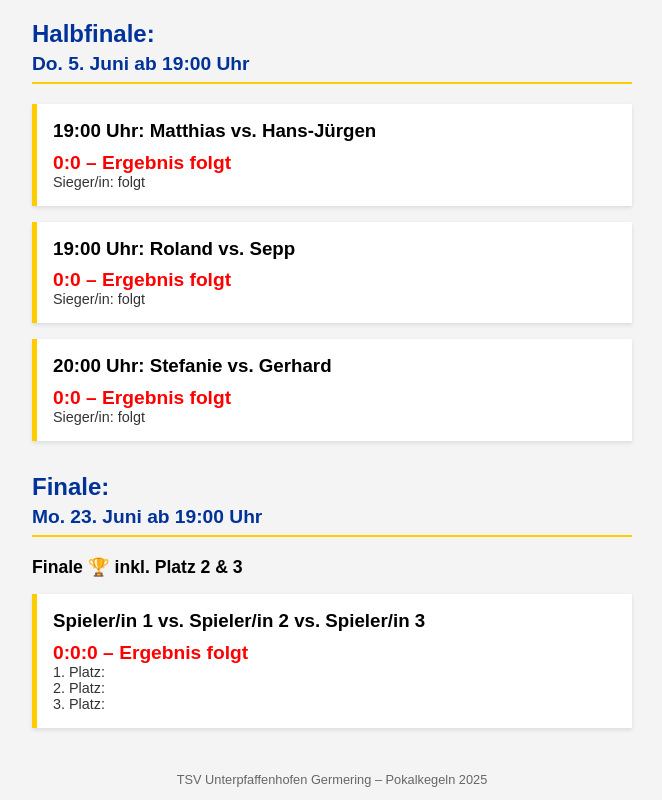
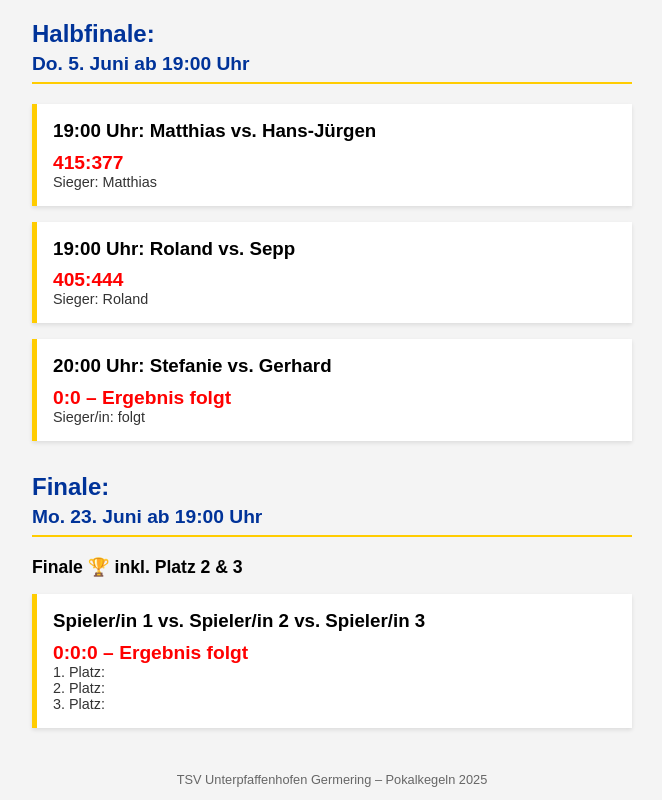
Before and after one commit to tsv-ug-kegeln/pokalkegeln-2025, a plain HTML site: page index.html in a window 1280 px wide. Shown: the part 945-1745 px from the top of the page, without its empty margins (308-970 px from the left). Drawn offline with Linux system fonts and the light colour scheme.

Commit message:
index.html aktualisieren

```diff
--- a/index.html
+++ b/index.html
@@ -105,8 +105,8 @@
     ];
 
     const round2Matches = [
-      { time: "19:00 Uhr", player1: "Matthias", player2: "Hans-Jürgen" },
-      { time: "19:00 Uhr", player1: "Roland", player2: "Sepp" },
+      { time: "19:00 Uhr", player1: "Matthias", player2: "Hans-Jürgen", result: "415:377   Sieger*in: Matthias"},
+      { time: "19:00 Uhr", player1: "Roland", player2: "Sepp", result: "405:444   Sieger*in: Roland"},
       { time: "20:00 Uhr", player1: "Stefanie", player2: "Gerhard" }
     ];
 
```
